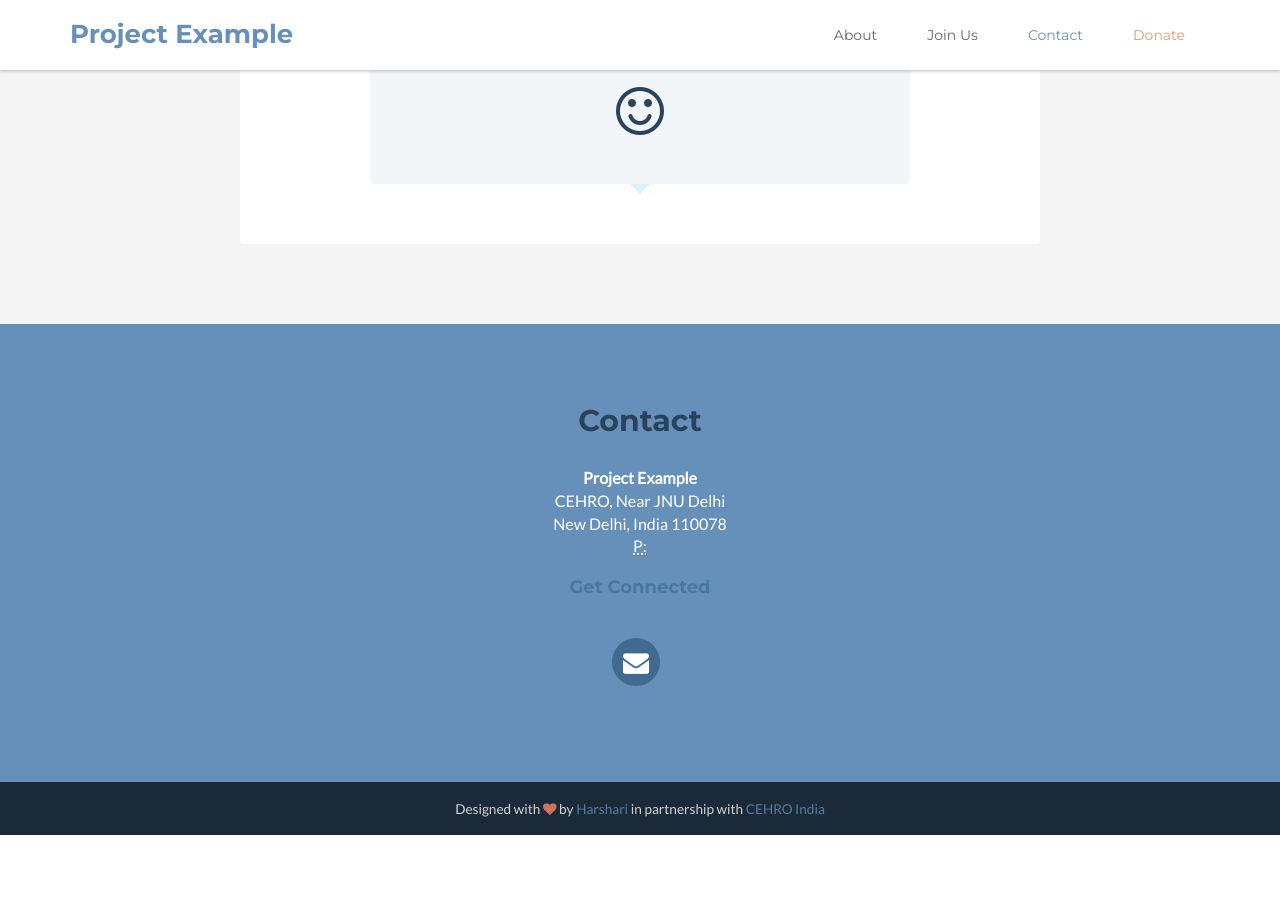
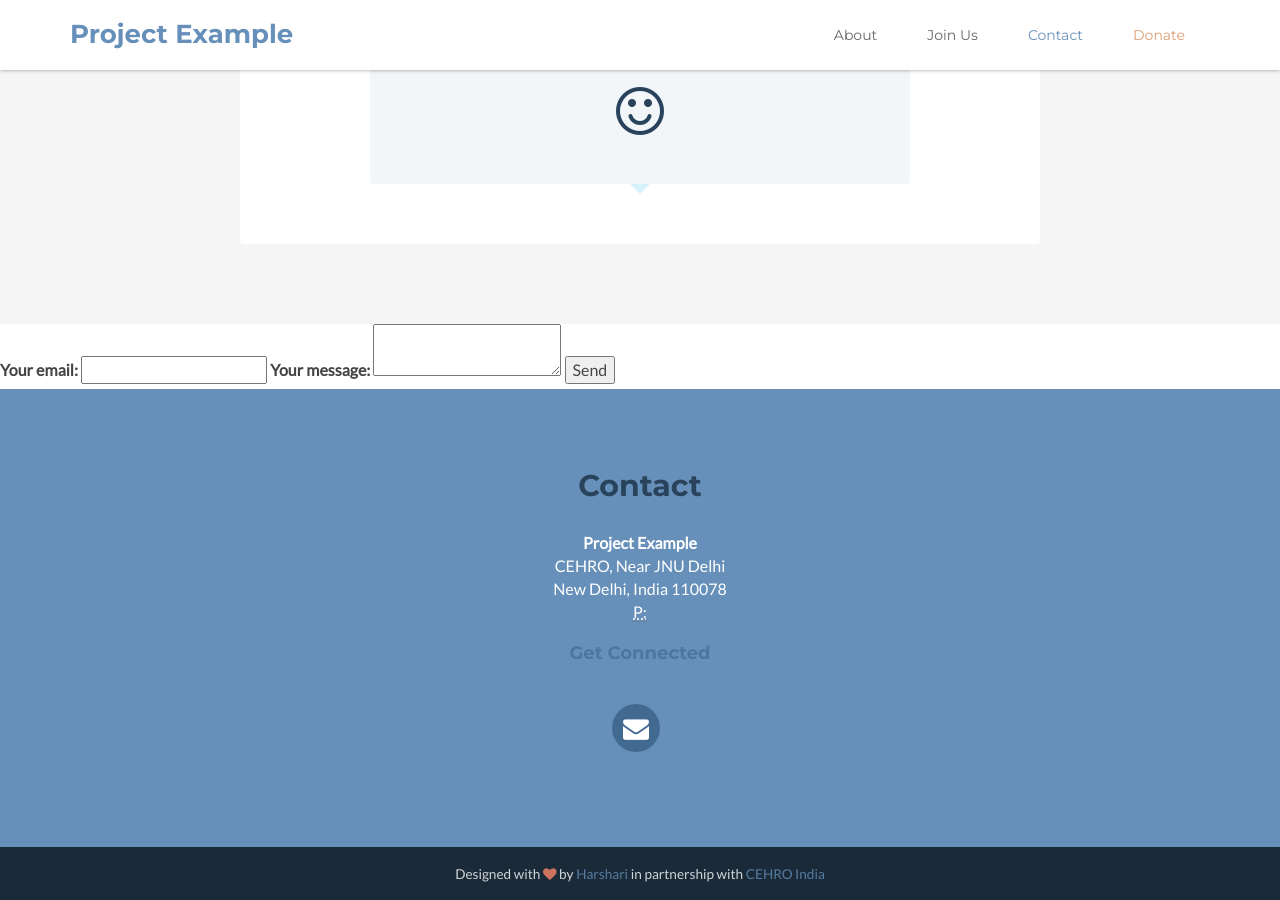
Before and after one commit to donatesmartphone/donatesmartphone.github.io, a Jekyll site: the page built from index.html, in a window 1280 px wide and 900 px high, scrolled down 2391 px. Built offline with Jekyll 4.4.1, drawn with Linux system fonts in a browser that asks for light colours; nearby versions of some CDN libraries; comment, search, counter and statistics services are not loaded; before the commit the page ends 3226 px from its top, so only the background shows below that.

Commit message:
Update index.html

```diff
--- a/index.html
+++ b/index.html
@@ -192,6 +192,26 @@ layout: default
 </section><!--//how-->
 
 <!-- ******CONTACT****** -->
+<form
+  action="https://formspree.io/f/xvovnpjy"
+  method="POST"
+>
+  <label>
+    Your email:
+    <input type="text" name="_replyto">
+  </label>
+  <label>
+    Your message:
+    <textarea name="message"></textarea>
+  </label>
+
+  <!-- your other form fields go here -->
+
+  <button type="submit">Send</button>
+</form>
+
+
+
 <section id="contact" class="contact section has-pattern">
   <div class="container">
     <div class="contact-inner">
```
